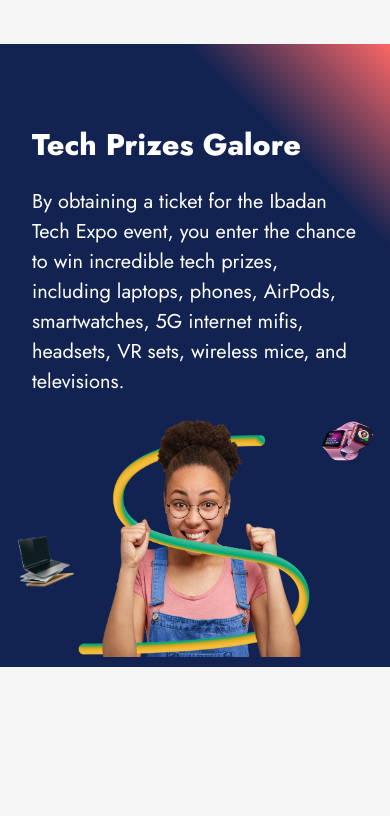
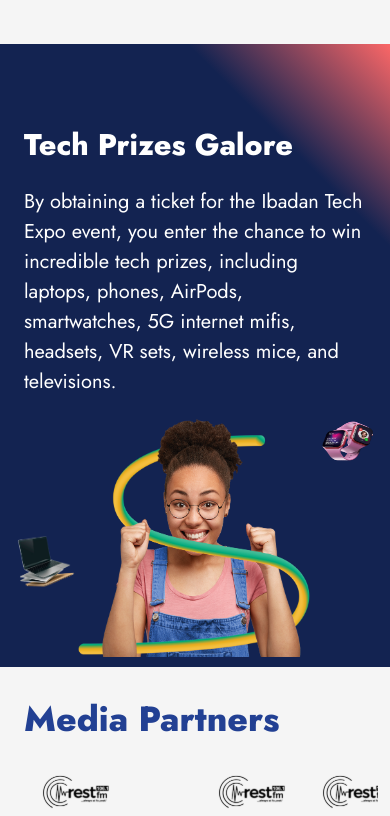
Before and after one commit to Adeboye22/ibadan_tech_expo, a React (Vite) app: page / in a window 390 px wide. Shown: the part 8188-9004 px from the top of the page. Built offline with nearby package versions, Linux system fonts and the light colour scheme.

Commit message:
adjustments

```diff
--- a/src/componentsByAdeboye/MediaPartners.css
+++ b/src/componentsByAdeboye/MediaPartners.css
@@ -24,7 +24,7 @@ img{
 /* responsive designs for mobile */
 @media only screen and (max-width: 600px){
     .mediaPartner-h1{
-        margin: 5em 20px 1em;
+        margin: 3.5rem 0.75rem 1.5rem 0.75rem;
         font-family: jost;
         font-size: 35px;
         font-weight: 800;
@@ -33,7 +33,7 @@ img{
     .mediaPartners{
         display: flex;
         flex-direction: row;
-        margin: 0em 0em 4em;
+        margin: 0rem 0.75rem 1rem 0.75rem;
         justify-content: space-evenly;
     }
     img{
--- a/src/componentsByAdeboye/Prizes.css
+++ b/src/componentsByAdeboye/Prizes.css
@@ -64,7 +64,7 @@
         font-family: jost;
         color: white;
         margin-top: 3em;
-        padding: 20px;
+        padding: 20px 0.75rem;
     }
     .tech-prizes{
         font-weight: 800;
```
